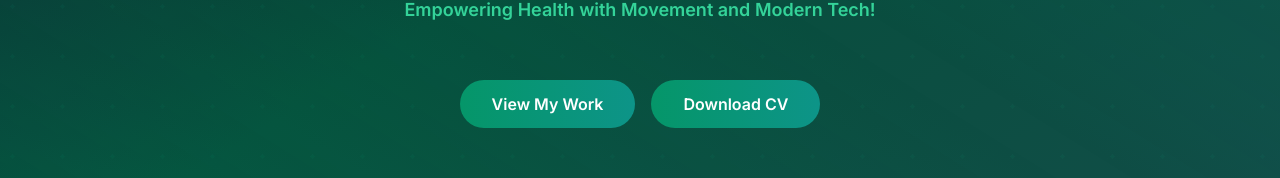
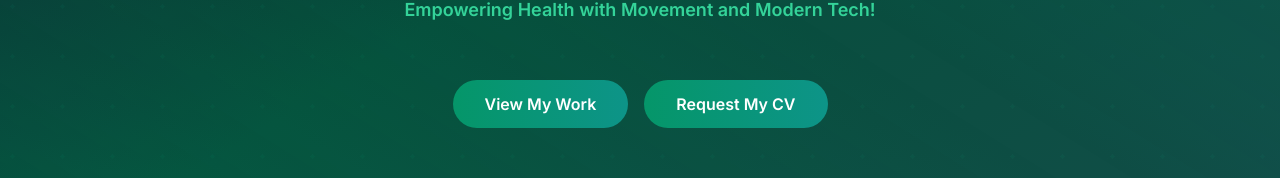
Before and after one commit to KLootawan/my-portfolio, a Next.js app: page / in a window 1280 px wide. Shown: the part 570-748 px from the top of the page. Built offline with nearby package versions, Linux system fonts and the light colour scheme.

Commit message:
Update Hero.tsx
Replaced Download my CV with Request my CV and added scroll

```diff
--- a/src/components/Hero.tsx
+++ b/src/components/Hero.tsx
@@ -75,16 +75,35 @@ export default function Hero() {
 
           {/* CTA Buttons */}
 <div className={`flex flex-col sm:flex-row gap-3 sm:gap-4 justify-center items-center pt-6 sm:pt-8 px-4 transition-all duration-1000 delay-600 ${isVisible ? 'opacity-100 translate-y-0' : 'opacity-0 translate-y-8'}`}>
-              <button className="group relative w-full sm:w-auto px-6 sm:px-8 py-3 bg-gradient-to-r from-emerald-600 to-teal-600 text-white font-semibold rounded-full hover:shadow-lg hover:shadow-emerald-500/25 transition-all duration-300 transform hover:-translate-y-1">
+
+  {/* View My Work button */}
+  <button
+    onClick={() =>
+      document
+        .getElementById('projects')
+        ?.scrollIntoView({ behavior: 'smooth' })
+    }
+    className="group relative w-full sm:w-auto px-6 sm:px-8 py-3 bg-gradient-to-r from-emerald-600 to-teal-600 text-white font-semibold rounded-full hover:shadow-lg hover:shadow-emerald-500/25 transition-all duration-300 transform hover:-translate-y-1"
+  >
     <span className="relative z-10">View My Work</span>
     <div className="absolute inset-0 bg-gradient-to-r from-teal-600 to-emerald-600 rounded-full opacity-0 group-hover:opacity-100 transition-opacity duration-300"></div>
   </button>
 
-              <button className="group relative w-full sm:w-auto px-6 sm:px-8 py-3 bg-gradient-to-r from-emerald-600 to-teal-600 text-white font-semibold rounded-full hover:shadow-lg hover:shadow-emerald-500/25 transition-all duration-300 transform hover:-translate-y-1">
-                <span className="relative z-10">Download CV</span>
+  {/* Request My CV button */}
+  <button
+    onClick={() =>
+      document
+        .getElementById('contact')
+        ?.scrollIntoView({ behavior: 'smooth' })
+    }
+    className="group relative w-full sm:w-auto px-6 sm:px-8 py-3 bg-gradient-to-r from-emerald-600 to-teal-600 text-white font-semibold rounded-full hover:shadow-lg hover:shadow-emerald-500/25 transition-all duration-300 transform hover:-translate-y-1"
+  >
+    <span className="relative z-10">Request My CV</span>
     <div className="absolute inset-0 bg-gradient-to-r from-teal-600 to-emerald-600 rounded-full opacity-0 group-hover:opacity-100 transition-opacity duration-300"></div>
   </button>
+
 </div>
+
 
             {/* Social Media Links */}
             <div className="flex justify-center space-x-6 pt-8">
```
Lines whose indentation alone changed are shown as unchanged.
